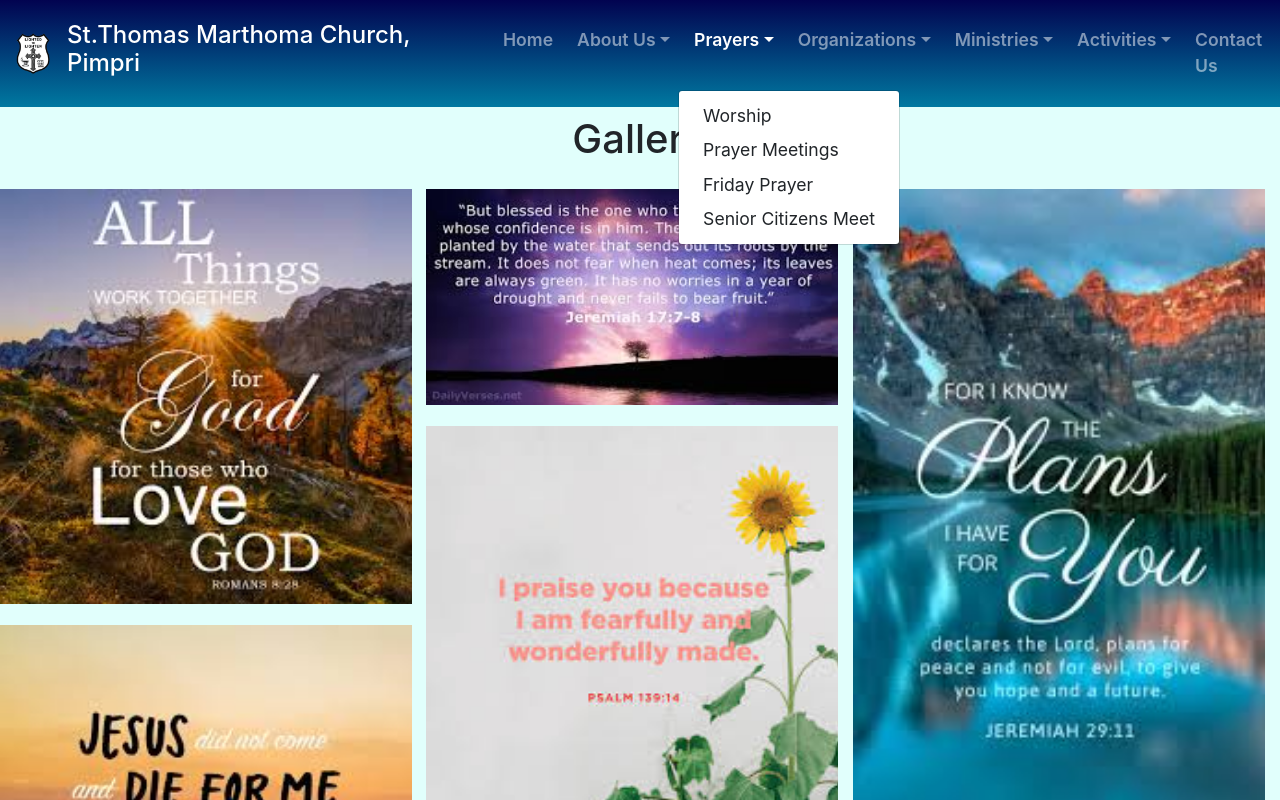
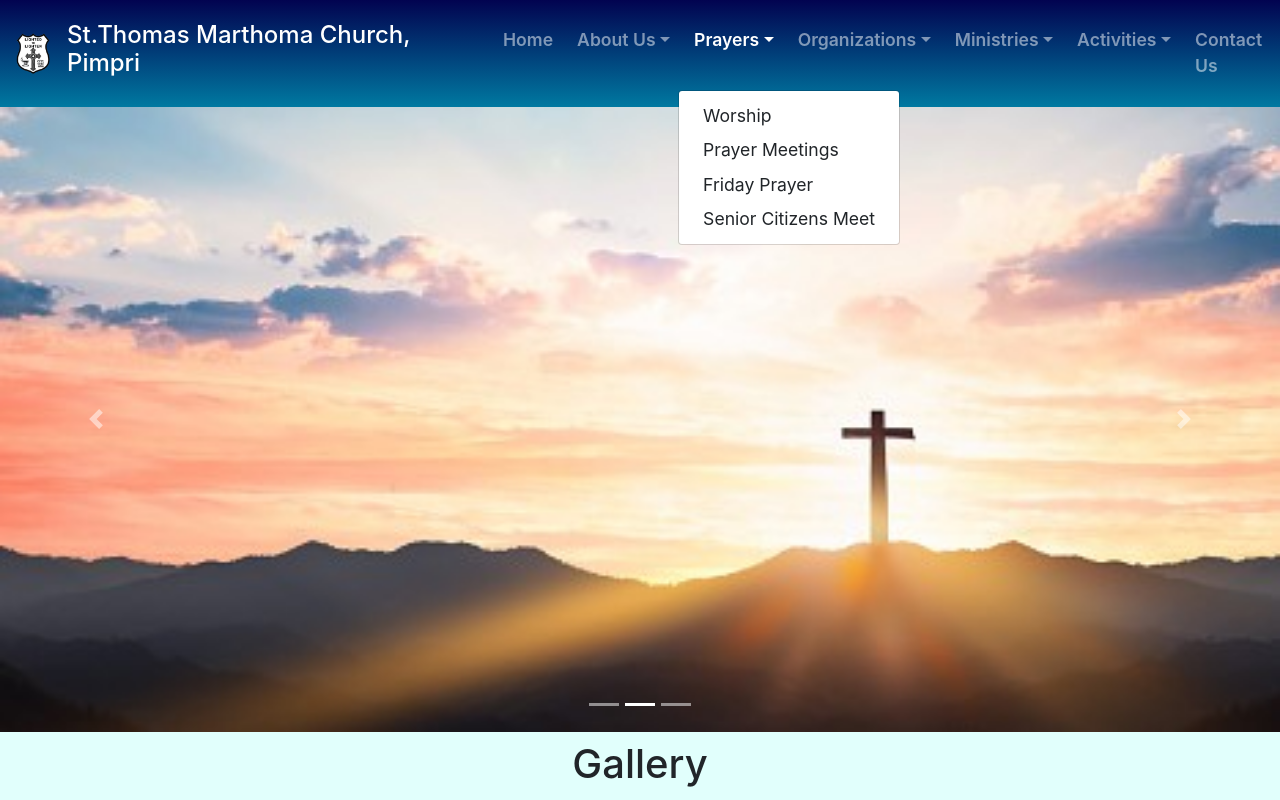
Before and after one commit to rakshita05/website, a plain HTML site: page index.html in a window 1280 px wide. Both pictures are taken after a click on the button "Prayers". Shown: the top 800 px of the page. Drawn offline with Linux system fonts and the light colour scheme.

Commit message:
carousel added

```diff
--- a/css/style.css
+++ b/css/style.css
@@ -21,6 +21,7 @@ nav ul li a{
     display: flex;
     flex-wrap: wrap;
     width: 100%;
+    padding-left:1rem;
 }
 
 .row .column {
--- a/index.html
+++ b/index.html
@@ -89,12 +89,39 @@
         </div>
     </header>
     <!-- Header ends -->
-
+    <!--Carousel starts-->
+    <div id="carouselExampleIndicators" class="carousel slide" data-ride="carousel">
+        <ol class="carousel-indicators">
+          <li data-target="#carouselExampleIndicators" data-slide-to="0" class="active"></li>
+          <li data-target="#carouselExampleIndicators" data-slide-to="1"></li>
+          <li data-target="#carouselExampleIndicators" data-slide-to="2"></li>
+        </ol>
+        <div class="carousel-inner">
+          <div class="carousel-item active">
+            <img src="images/carousel1.jpg" class="d-block w-100 " alt="...">
+          </div>
+          <div class="carousel-item">
+            <img src="images/carousel2.jpg" class="d-block w-100 " alt="...">
+          </div>
+          <div class="carousel-item">
+            <img src="images/carousel3.jpg" class="d-block w-100 " alt="...">
+          </div>
+        </div>
+        <a class="carousel-control-prev" href="#carouselExampleIndicators" role="button" data-slide="prev">
+          <span class="carousel-control-prev-icon" aria-hidden="true"></span>
+          <span class="sr-only">Previous</span>
+        </a>
+        <a class="carousel-control-next" href="#carouselExampleIndicators" role="button" data-slide="next">
+          <span class="carousel-control-next-icon" aria-hidden="true"></span>
+          <span class="sr-only">Next</span>
+        </a>
+      </div>
+<!--Carousel ends-->
     <!-- Gallery starts -->
     <div class="container-fluid">
         <h1 class="text-center p-2">Gallery</h1>
         <div class="row">
-            <div class="column">
+            <div class="column ">
                 <img src="images/img1.jfif" alt="">
                 <img src="images/img2.jfif" alt="">
                 <img src="images/img3.jfif" alt="">
```
Also changed, not shown: images/carousel2.jpg (added), images/carousel3.jpg (added), 1 other file.
